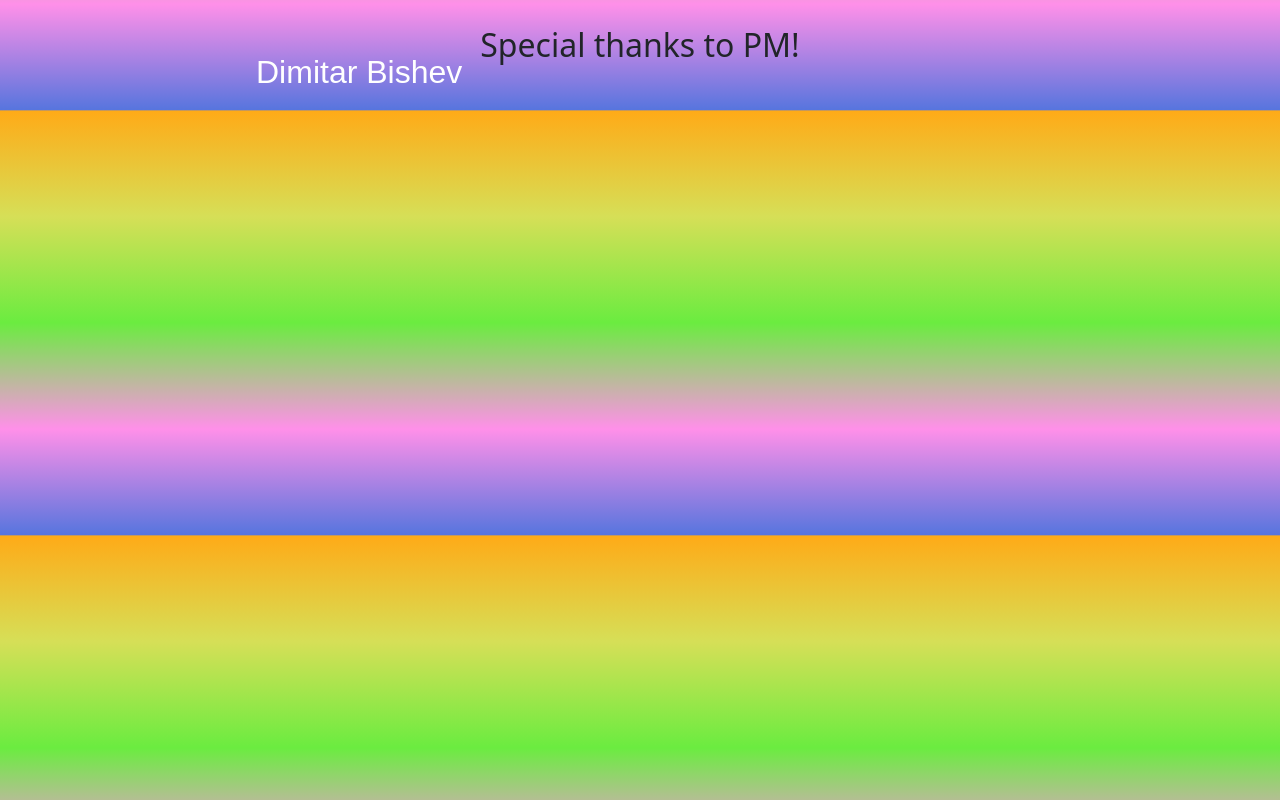
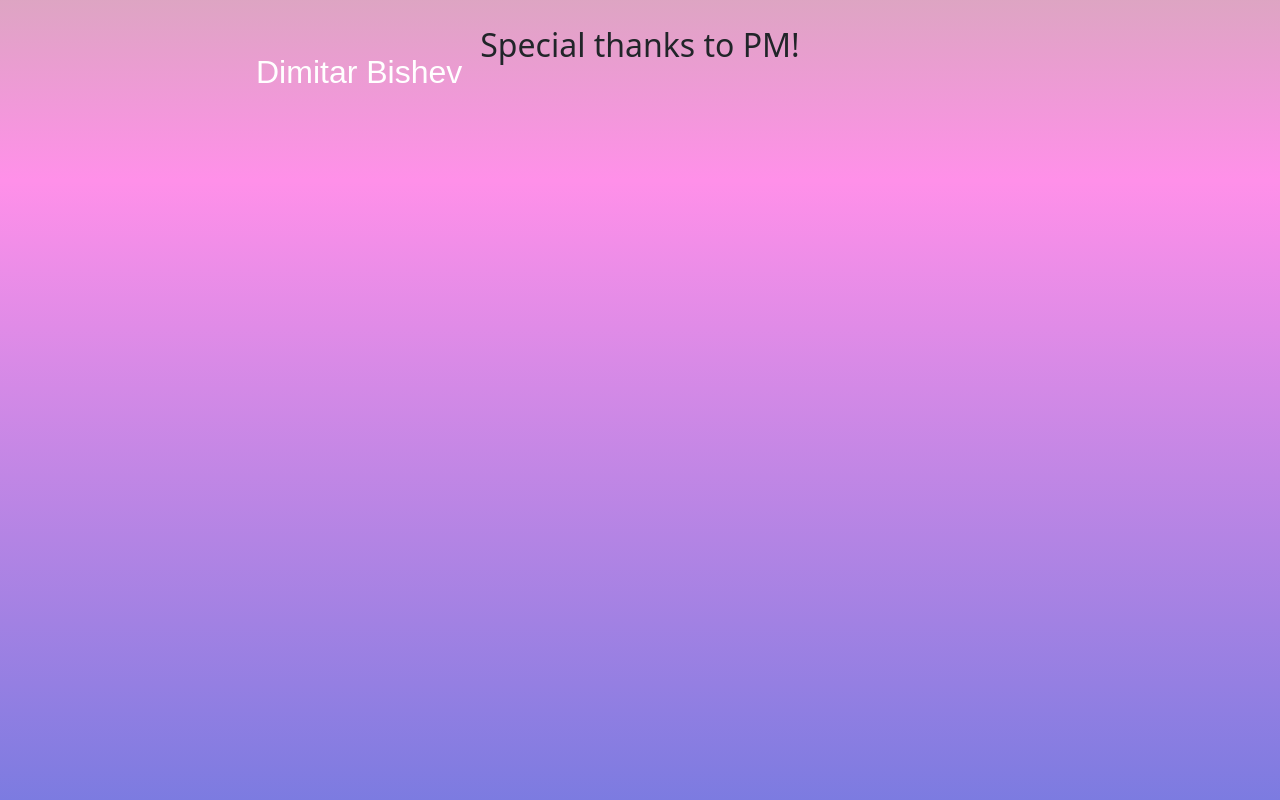
Before and after one commit to pavlinminkov/images, a plain HTML site: page index.html in a window 1280 px wide. Drawn offline with nearby package versions, Linux system fonts and the light colour scheme; no server answers; a web font is replaced by a local one.

Commit message:
Update style.css

```diff
--- a/style.css
+++ b/style.css
@@ -5,11 +5,16 @@
     font-family: 'Bahnschrift', sans-serif;
     color: white;
     font-size: xx-large;
-  }
+}
+
+html {
+    height: 100%;
+}
 
 body {
+    height: 100%;
     background: linear-gradient(0deg, #5675de, #ff90e9, #6bec40, #d6df57, #ffaa17);
-    background-size: 500% 500%;
+    background-size: 400% 400%;
     animation: gradient 15s infinite;
 }
 
@@ -19,7 +24,7 @@ div {
 }
 
 @media only screen and (max-width: 600px) {
-    .nav{
+    .nav {
         font-size: large;
         left: 5%;
     }
```
